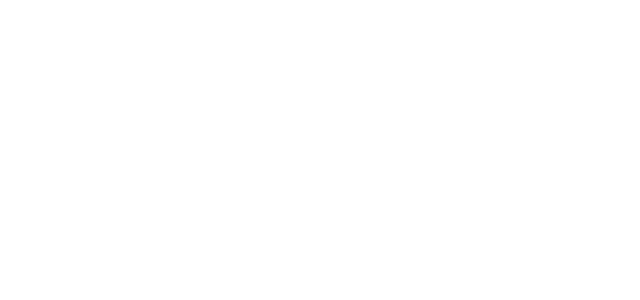
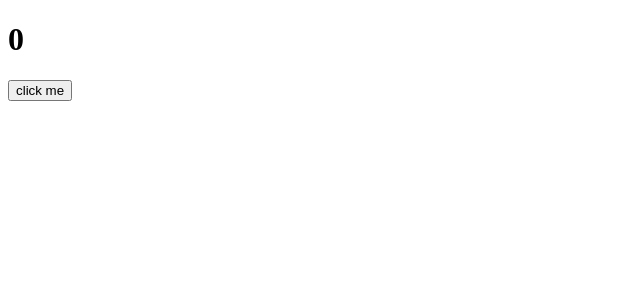
Before and after one commit to munirsebikaaka/react-steps, a React (Create React App) app: page / in a window 1280 px wide. Shown: the top 300 px of the page, without its empty margins (0-640 px from the left). Built offline with nearby package versions, Linux system fonts and the light colour scheme.

Commit message:
used the repo to  platise hooks

```diff
--- a/src/App.js
+++ b/src/App.js
@@ -1,4 +1,4 @@
-import { useState, useEffect } from "react";
+import { useState, useEffect, useRef } from "react";
 
 // const stepM = ["CODESMANN DEVS", "ADAM BUSADA", "MOXTECH DEVS"];
 export default function App() {
@@ -21,6 +21,22 @@
     </div>
   );
   */
+  const [count, setCount] = useState(0);
+  const countRef = useRef(0);
+
+  function workWithRef() {
+    setCount(count + 1);
+    countRef.current++;
+    console.log("STATE", count);
+    console.log("REF", countRef.current);
+  }
+  return (
+    <div>
+      <h1>{count}</h1>
+      <button onClick={workWithRef}>click me</button>
+    </div>
+  );
+
   // const [step, setStep] = useState(1);
   // const [isOpen, setisOpen] = useState(true);
   // function previous() {
```
